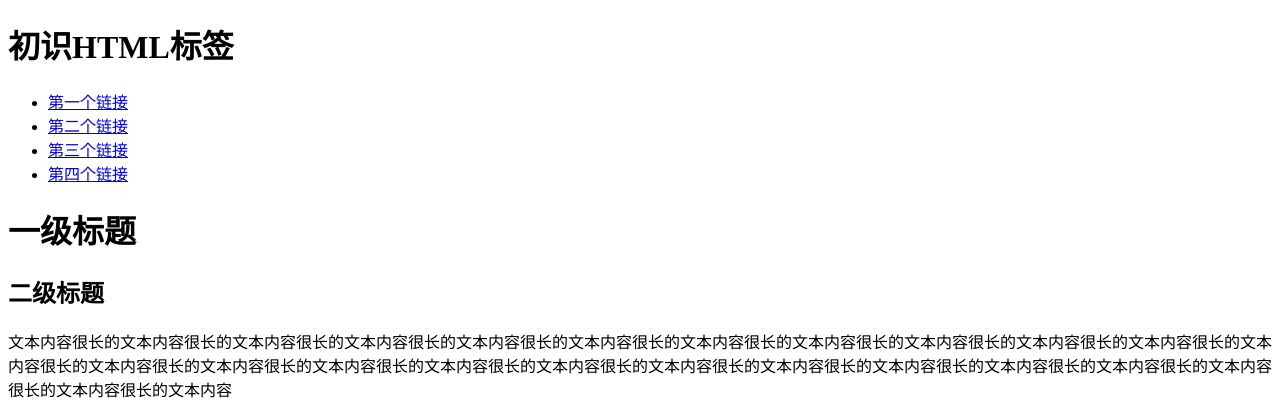
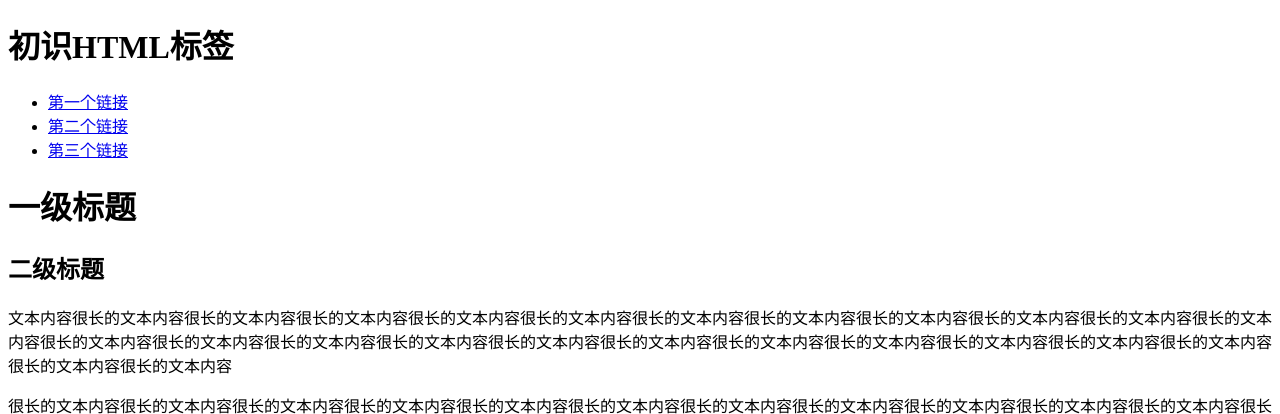
Before and after one commit to guoaxing/IFE2017, a plain HTML site: page ife-task01.html in a window 1280 px wide. Shown: the top 414 px of the page. Drawn offline with Linux system fonts and the light colour scheme.

```diff
--- a/ife-task01.html
+++ b/ife-task01.html
@@ -10,7 +10,7 @@
 	<li><a href="#">第一个链接</a></li>
 	<li><a href="#">第二个链接</a></li>
 	<li><a href="#">第三个链接</a></li>
-	<li><a href="#">第四个链接</a></li>
+
 
 </ul>
 <h1>一级标题</h1>
```
Also changed, not shown: images/ife001.png (added).
